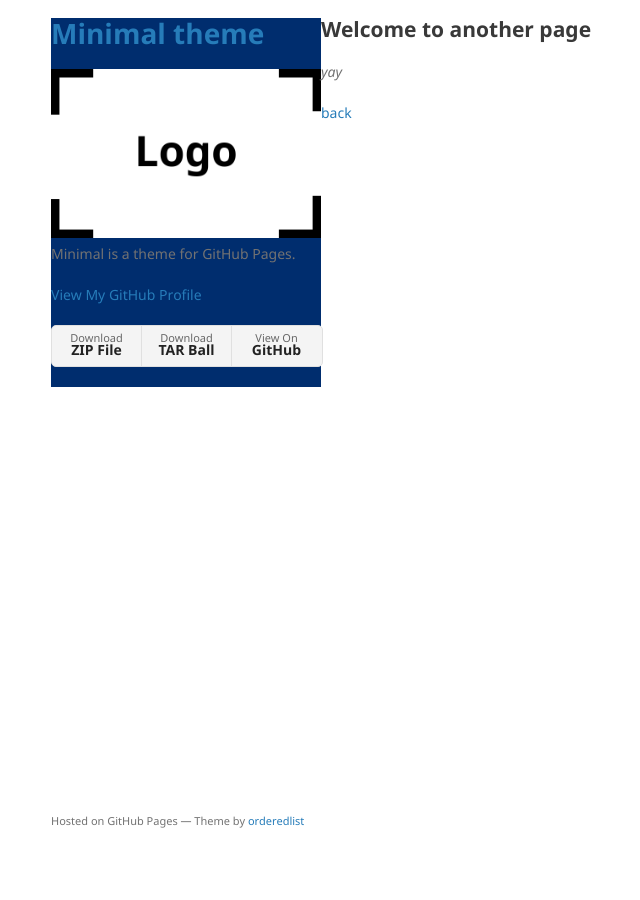
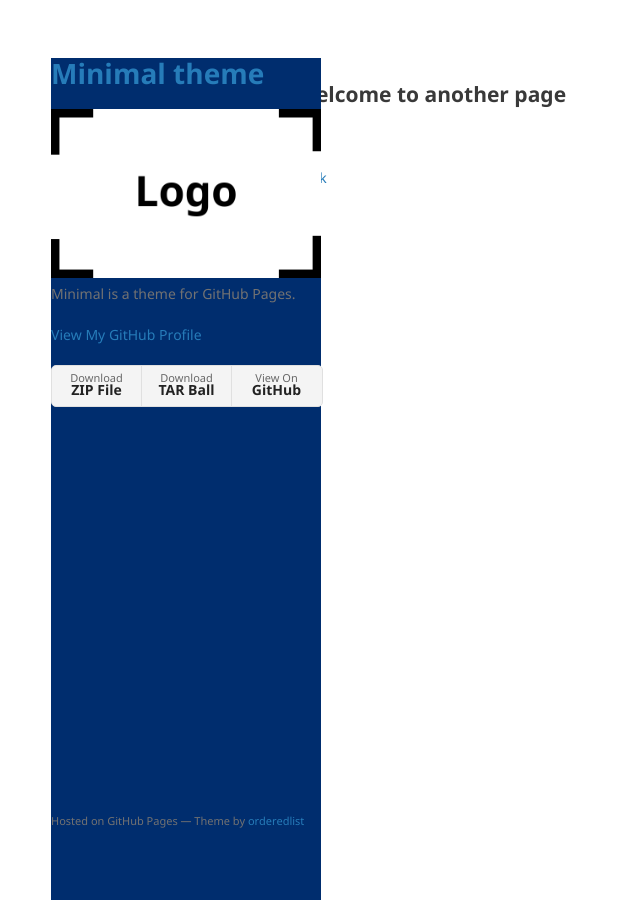
Before and after one commit to UHD-Data-Analytics/UHD-Data-Analytics.github.io, a Jekyll site: the page built from another-page.md, in a window 1280 px wide. Shown: the whole page, without its empty margins (159-799 px from the left). Built offline with Jekyll 4.4.1, drawn with Linux system fonts in a browser that asks for light colours; our own code applies the rules of GitHub Pages for plain Markdown files.

Commit message:
Update jekyll-theme-minimal.scss

```diff
--- a/_sass/jekyll-theme-minimal.scss
+++ b/_sass/jekyll-theme-minimal.scss
@@ -3,7 +3,7 @@
 
 body {
   background-color: #fff;
-  padding:10px;
+  padding:50px;
   font: 14px/1.5 "Noto Sans", "Helvetica Neue", Helvetica, Arial, sans-serif;
   color:#727272;
   font-weight:400;
@@ -106,7 +106,9 @@
 
 header {
   width:270px;
+  height: 100%;
   float: left;
+  position: fixed;
   -webkit-font-smoothing:subpixel-antialiased;
   background-color: #002D6E
 }
@@ -174,7 +176,7 @@
 section {
   float: right;
   width: calc(100% - 270px);
-  padding-bottom:50px;
+  padding:25px;
 }
 
 small {
```
